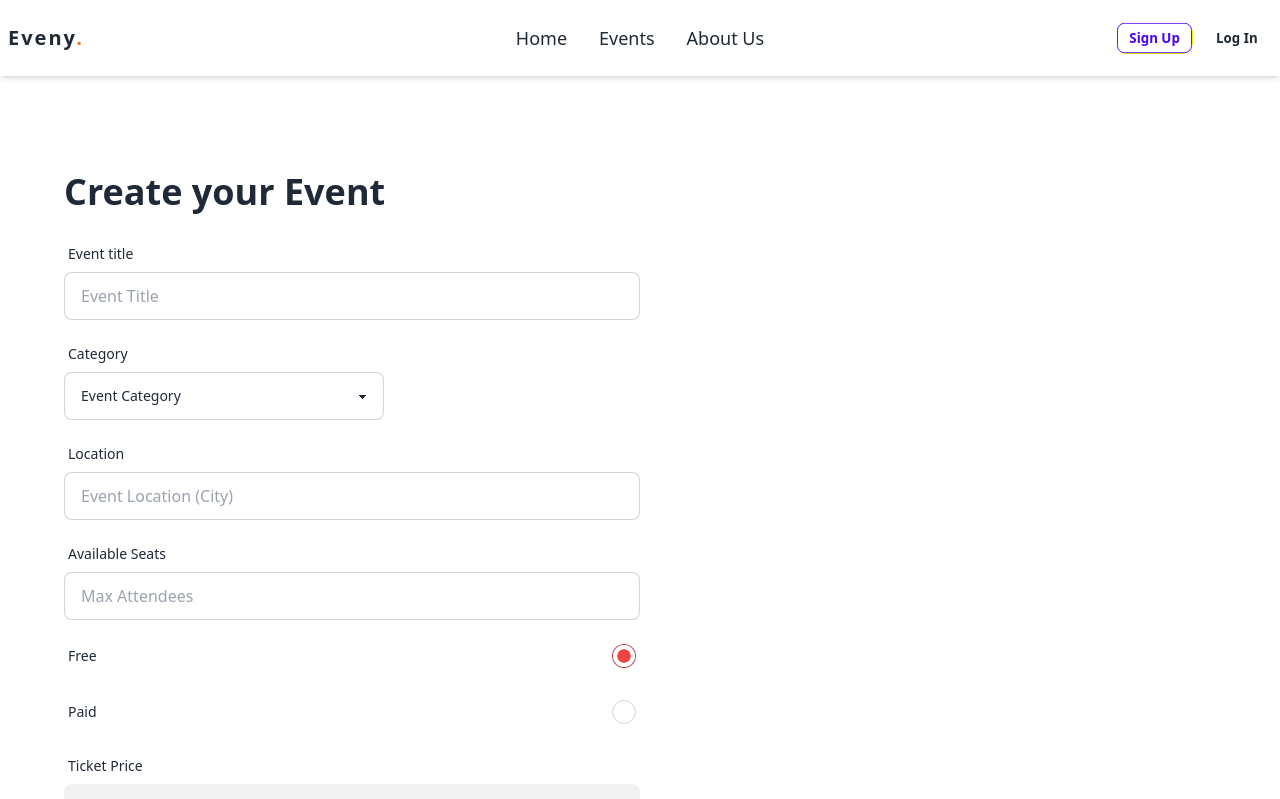
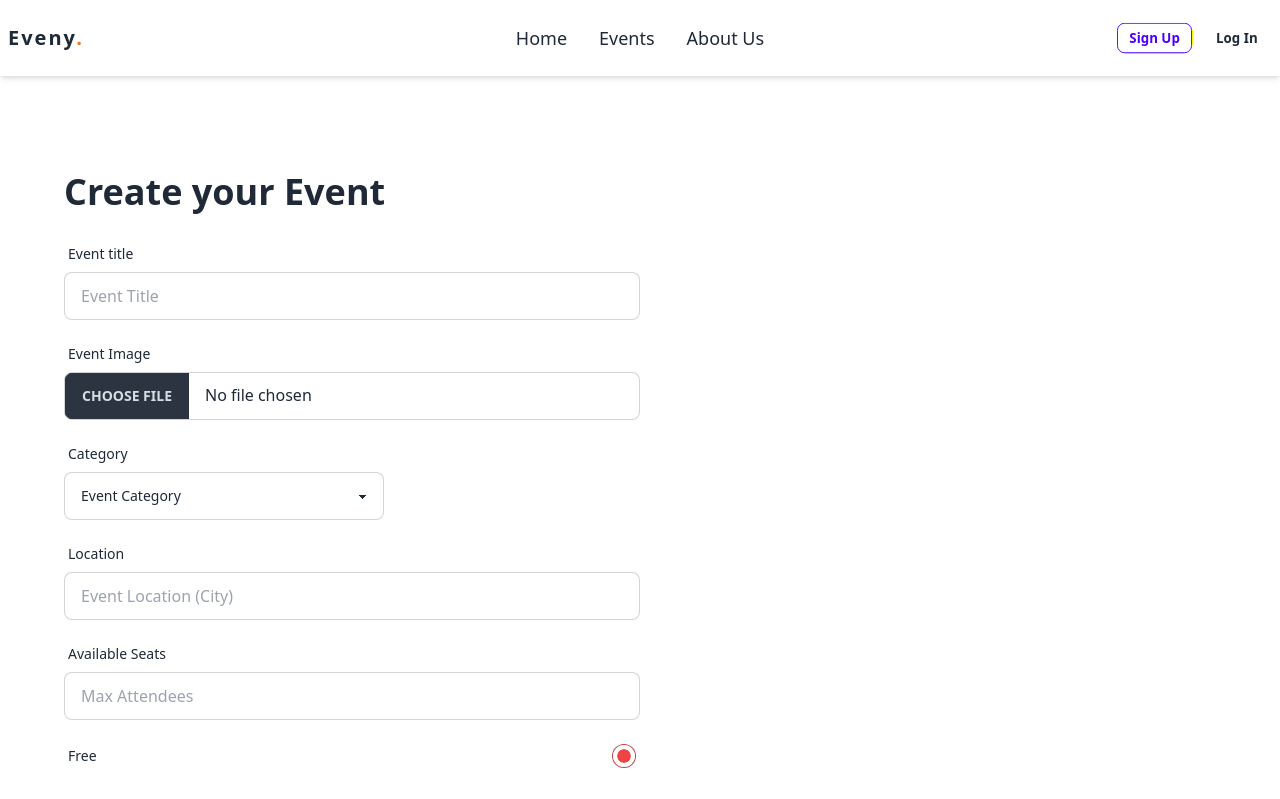
Before and after one commit to faizalnursaori/Eveny, a Next.js app in the folder apps/web/: page /event-create in a window 1280 px wide. Shown: the top 799 px of the page. Built offline with nearby package versions, Linux system fonts and the light colour scheme.

Commit message:
feat: add form image create-event without functionality

```diff
--- a/apps/web/src/app/(main)/event-create/page.tsx
+++ b/apps/web/src/app/(main)/event-create/page.tsx
@@ -29,6 +29,10 @@ export default function CreateEvent() {
   });
 
   const base_api = "http://localhost:8000/api";
+
+  const handleFileChange = (e: React.ChangeEvent<HTMLInputElement>) => {
+    e.target.files;
+  };
 
   const handleChange = (e: React.ChangeEvent<HTMLInputElement>) => {
     setData({ ...data, [e.target.name]: e.target.value });
@@ -102,6 +106,18 @@ export default function CreateEvent() {
                 placeholder="Event Title"
                 className="input input-bordered w-full max-w-[50%]"
                 required
+              />
+            </div>
+            <div className="form-control">
+              <label className="label">
+                <span className="label-text">Event Image</span>
+              </label>
+              <input
+                onChange={handleFileChange}
+                type="file"
+                name="image"
+                accept="image/*"
+                className="file-input file-input-bordered w-full max-w-[50%]"
               />
             </div>
             <div className="form-control">
```
